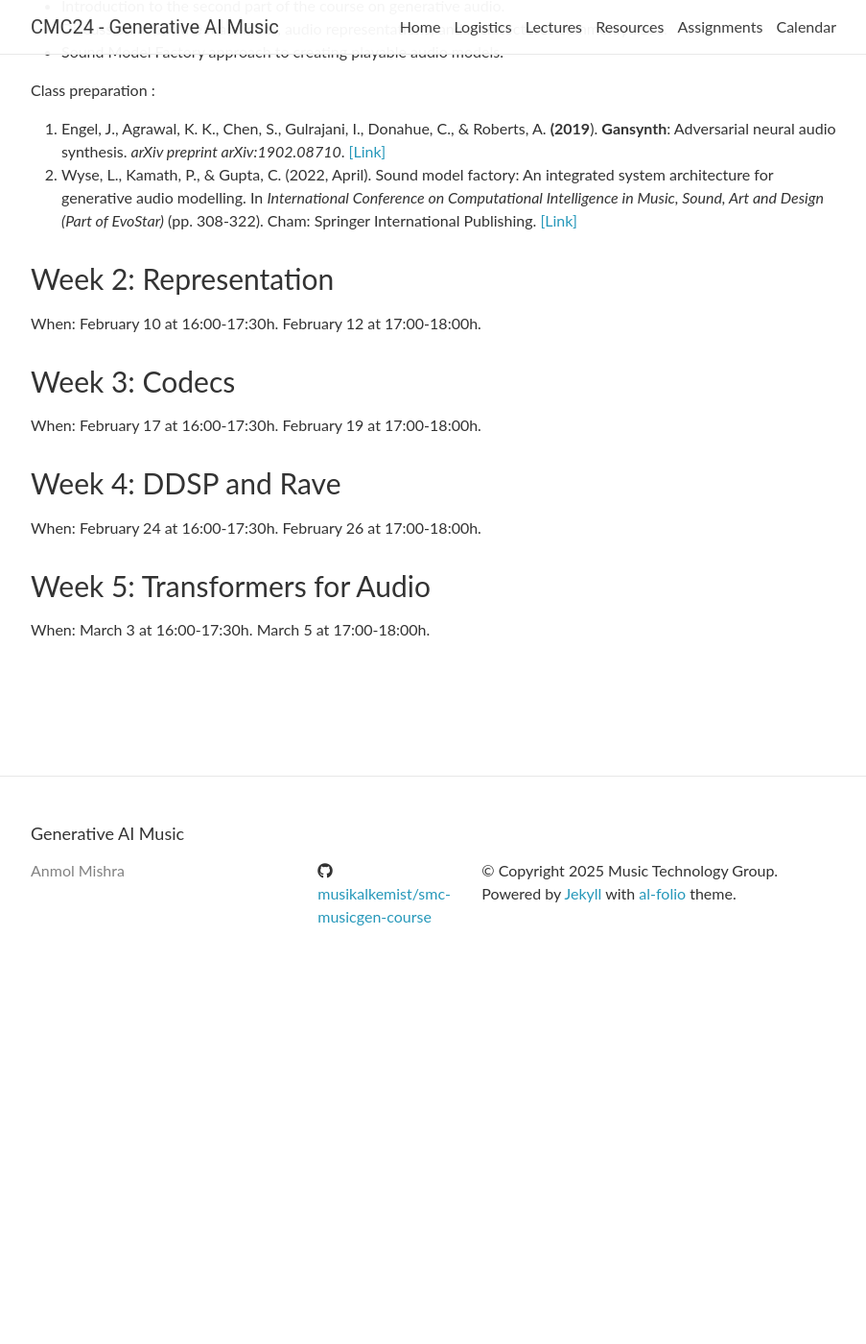
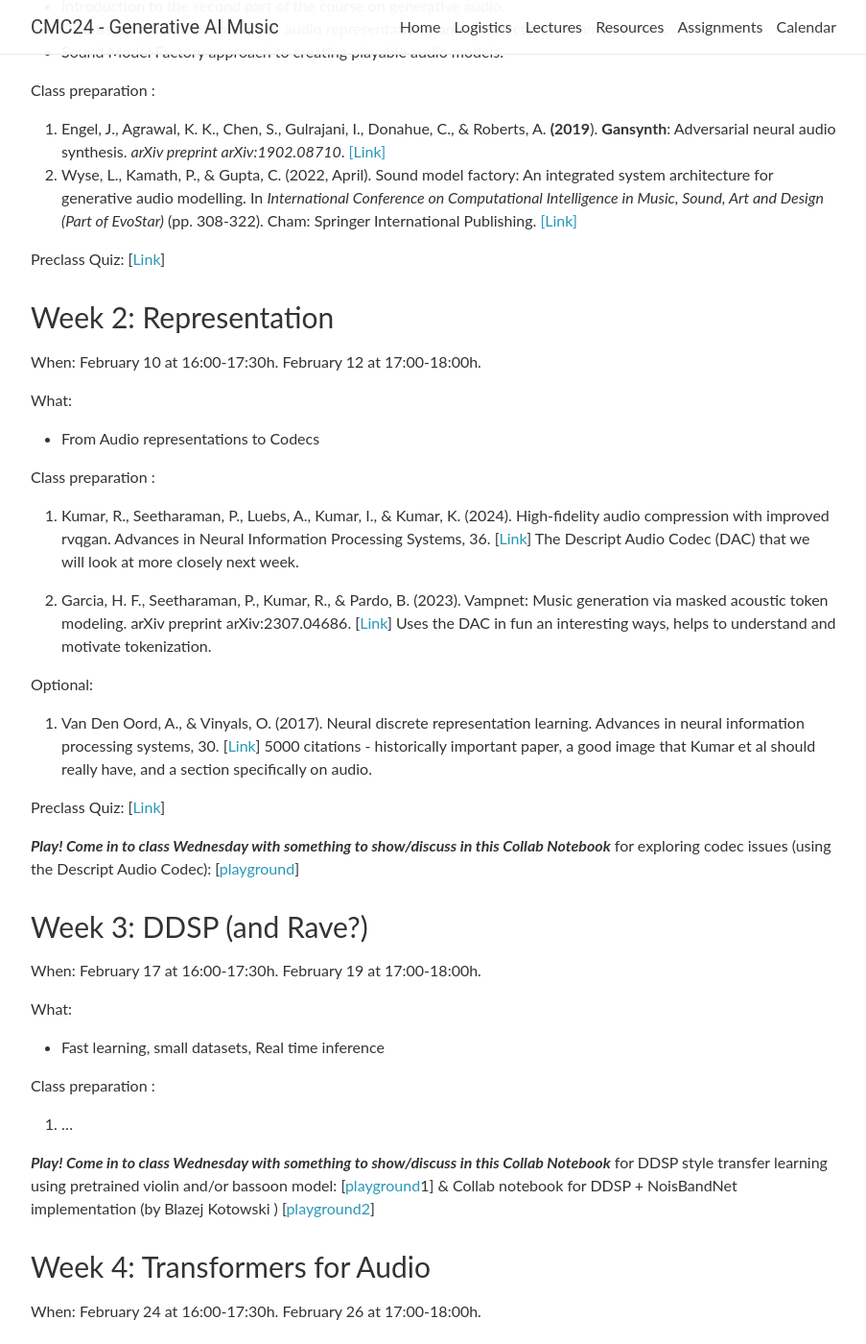
Before and after one commit to smc24-musicgen/smc24-musicgen.github.io, a Jekyll site: the page built from _pages/lectures.md, in a window 1280 px wide and 1400 px high, scrolled down 4113 px. Shown: the whole window at 96% size, without its empty margins (188-1091 px from the left). Built offline with Jekyll 4.4.1, drawn with Linux system fonts in a browser that asks for light colours; nearby versions of some CDN libraries; comment, search, counter and statistics services are not loaded; before the commit the page ends 5141 px from its top, so only the background shows below that; some of the changed text lies outside the part shown.

Commit message:
week 2 info

```diff
--- a/_pages/lectures.md
+++ b/_pages/lectures.md
@@ -161,25 +161,57 @@ Class preparation :
 1. Engel, J., Agrawal, K. K., Chen, S., Gulrajani, I., Donahue, C., & Roberts, A. **(2019**). **Gansynth**: Adversarial neural audio synthesis. *arXiv preprint arXiv:1902.08710*.  [[Link]](https://arxiv.org/abs/1902.08710)
 2. Wyse, L., Kamath, P., & Gupta, C. (2022, April). Sound model factory: An integrated system architecture for generative audio modelling. In *International Conference on Computational Intelligence in Music, Sound, Art and Design (Part of EvoStar)* (pp. 308-322). Cham: Springer International Publishing. [[Link]](https://arxiv.org/abs/2206.13085)
 
+Preclass Quiz: [[Link](https://docs.google.com/forms/d/1pWXyrZHxwJLKTV1kinh95iuGIdNUfHAjEhOR6siIh8w/edit)]
+
 ### Week 2: Representation
 
 When:
 February 10 at 16:00-17:30h.
 February 12 at 17:00-18:00h.
 
-### Week 3: Codecs
+What:
+
+* From Audio representations to Codecs
+
+ Class preparation :
+
+1. Kumar, R., Seetharaman, P., Luebs, A., Kumar, I., & Kumar, K. (2024). High-fidelity audio compression with improved rvqgan. Advances in Neural Information Processing Systems, 36. [[Link](https://arxiv.org/pdf/2306.06546)]
+   The Descript Audio Codec (DAC) that we will look at more closely next week.
+
+2. Garcia, H. F., Seetharaman, P., Kumar, R., & Pardo, B. (2023). Vampnet: Music generation via masked acoustic token modeling. arXiv preprint arXiv:2307.04686. [[Link](https://arxiv.org/pdf/2307.04686)]
+Uses the DAC in fun an interesting ways, helps to understand and motivate tokenization.
+
+Optional:
+3. Van Den Oord, A., & Vinyals, O. (2017). Neural discrete representation learning. Advances in neural information processing systems, 30. [[Link](https://arxiv.org/pdf/1711.00937)]
+5000 citations - historically important paper, a good image that Kumar et al should really have, and a section specifically on audio.
+
+Preclass Quiz: [[Link](https://docs.google.com/forms/d/e/1FAIpQLSdW-szttfBxx4LCAZXWvKpK4EcFS-1ZK8o_9b6LoqekH6z2qA/viewform?usp=sharing)]
+
+***Play! Come in to class Wednesday with something to show/discuss in this Collab Notebook*** for exploring codec issues (using the Descript Audio Codec): [[playground](https://colab.research.google.com/drive/1aGzVYOu4vynEz8LY2Kf6wsl9j5OzaHON?usp=sharing)]
+
+### Week 3: DDSP (and Rave?)
 
 When:
 February 17 at 16:00-17:30h.
 February 19 at 17:00-18:00h.
 
-### Week 4: DDSP and Rave
+What:
+
+* Fast learning, small datasets, Real time inference
+
+ Class preparation :
+
+1. ...
+
+***Play! Come in to class Wednesday with something to show/discuss in this Collab Notebook*** for DDSP style transfer learning using pretrained violin and/or bassoon model: [[playground](https://colab.research.google.com/drive/1KBuSYZ5LLtFIBf8z1kPWVCytSj4l_MbR?usp=sharing)1] & Collab notebook for DDSP + NoisBandNet implementation (by Blazej Kotowski )  [[playground2](https://colab.research.google.com/drive/1otNApPfqy9DcbyX1Jaxu1Xc1AR9RrEzT?authuser=1#scrollTo=5Xkiy29wEITF)]
+
+### Week 4: Transformers for Audio
 
 When:
 February 24 at 16:00-17:30h.
 February 26 at 17:00-18:00h.
 
-### Week 5: Transformers for Audio
+### Week 5: TBA
 
 When:
 March 3 at 16:00-17:30h.
```
